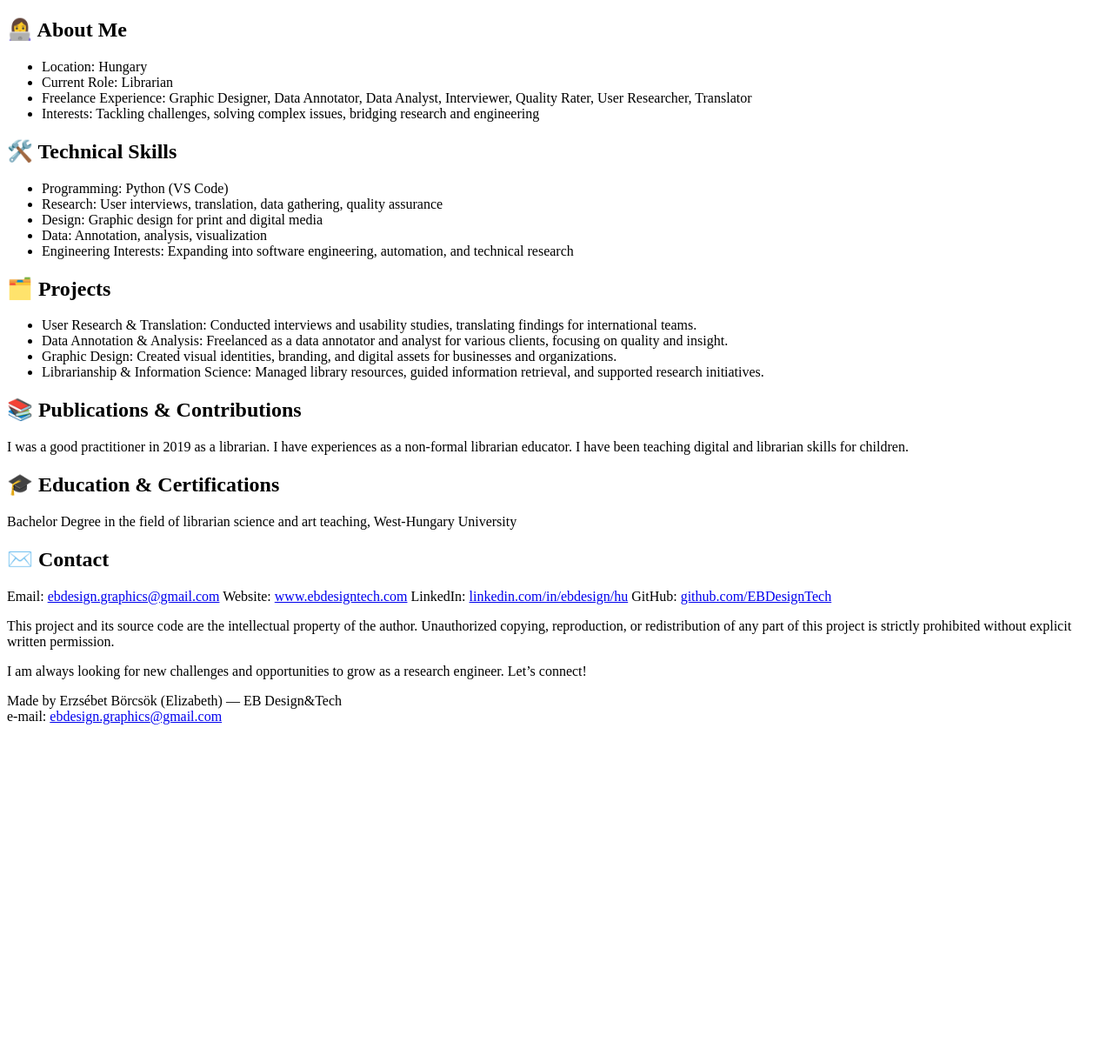
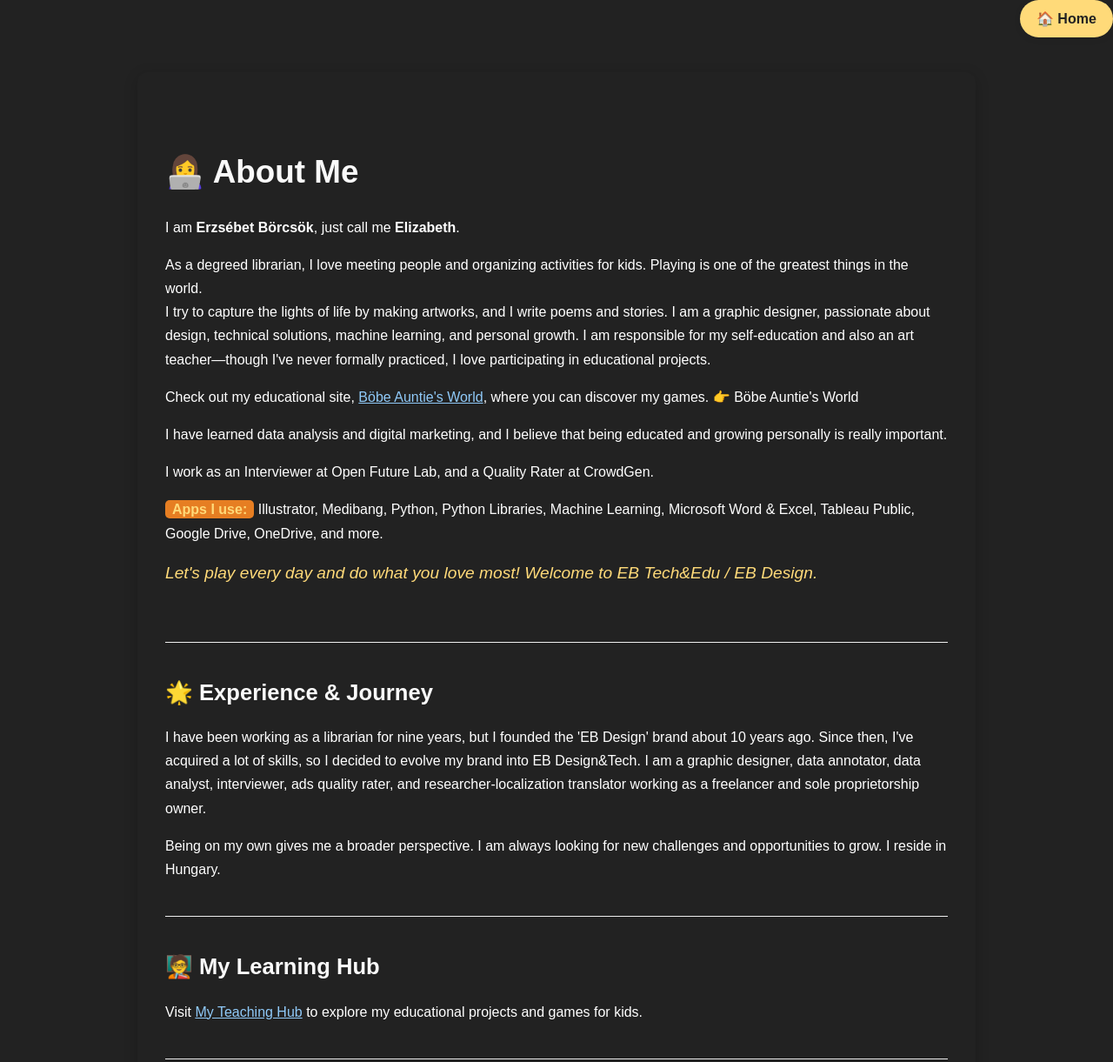
Before and after one commit to EBDesignTech/ebdesigntech.github.io, a plain HTML site: page about.html in a window 1280 px wide. Shown: the top 1221 px of the page at 87% size. Before the commit the page ends 849 px from the top, so only its background shows below. Drawn offline with Linux system fonts and the light colour scheme.

Commit message:
about.html

```diff
--- a/about.html
+++ b/about.html
@@ -1,42 +1,194 @@
 <!DOCTYPE html>
 <html lang="en">
+<head>
+    <div style="text-align: right; margin-bottom: 1.5em;">
+    <a href="index.html" style="
+        display: inline-block;
+        background: #ffda79;
+        color: #222;
+        padding: 0.5em 1.2em;
+        border-radius: 24px;
+        font-weight: bold;
+        text-decoration: none;
+        box-shadow: 0 2px 8px rgba(0,0,0,0.07);
+        transition: background 0.2s;
+    " onmouseover="this.style.background='#ffe082'" onmouseout="this.style.background='#ffda79'">
+        🏠 Home
+    </a>
+</div>
+    <meta charset="UTF-8">
+    <title>About Me | EB Design&Tech</title>
+    <link rel="stylesheet" href="style.css">
+    <style>
+        body {
+            font-family: Arial, sans-serif;
+            background: #222;
+            margin: 0;
+            padding: 0;
+            color: #fff;
+        }
+        .container {
+            max-width: 900px;
+            margin: 40px auto;
+            background: #222;
+            padding: 32px;
+            border-radius: 12px;
+            box-shadow: 0 4px 16px rgba(0,0,0,0.20);
+        }
+        h1, h2 {
+            color: #fafafa;
+        }
+        .section {
+            margin-bottom: 2em;
+        }
+        .highlight {
+            font-weight: bold;
+            color: #ffda79;
+        }
+        a {
+            color: #90caf9;
+            text-decoration: underline;
+        }
+        a:hover {
+            color: #fff176;
+        }
+        .contact-info span {
+            display: block;
+            margin-bottom: 0.5em;
+        }
+        .projects-list, .skills-list {
+            list-style: none;
+            padding-left: 0;
+        }
+        .projects-list li, .skills-list li {
+            margin-bottom: 0.7em;
+        }
+        .motto {
+            font-style: italic;
+            color: #ffda79;
+            font-size: 1.2em;
+            margin-bottom: 2em;
+        }
+        .profile-image {
+            border-radius: 50%;
+            width: 120px;
+            height: 120px;
+            object-fit: cover;
+            margin-bottom: 1em;
+            box-shadow: 0 2px 6px rgba(0,0,0,0.07);
+        }
+        footer {
+            text-align: center;
+            margin-top: 32px;
+            font-size: 0.95em;
+            color: #bbb;
+            background: #111;
+            padding: 16px 0 8px 0;
+            border-radius: 0 0 12px 12px;
+        }
+        @media (max-width: 600px) {
+            .container {
+                padding: 12px;
+            }
+        }
+    </style>
+</head>
+<body>
+    <div class="container">
+        <div class="section">
+            <h1>👩‍💻 About Me</h1>
+            <!-- You can add your profile image here if you wish:
+            <img src="your-photo.jpg" alt="Elizabeth" class="profile-image">
+            -->
+            <p>
+                I am <strong>Erzsébet Börcsök</strong>, just call me <strong>Elizabeth</strong>.
+            </p>
+            <p>
+                As a degreed librarian, I love meeting people and organizing activities for kids. Playing is one of the greatest things in the world.<br>
+                I try to capture the lights of life by making artworks, and I write poems and stories. I am a graphic designer, passionate about design, technical solutions, machine learning, and personal growth. I am responsible for my self-education and also an art teacher—though I've never formally practiced, I love participating in educational projects.
+            </p>
+            <p>
+                Check out my educational site, <a href="https://bobeauntie.hu" target="_blank">Böbe Auntie's World</a>, where you can discover my games. 👉 Böbe Auntie's World
+            </p>
+            <p>
+                I have learned data analysis and digital marketing, and I believe that being educated and growing personally is really important.
+            </p>
+            <p>
+                I work as an Interviewer at Open Future Lab, and a Quality Rater at CrowdGen.
+            </p>
+            <p>
+                <span class="highlight">Apps I use:</span> Illustrator, Medibang, Python, Python Libraries, Machine Learning, Microsoft Word & Excel, Tableau Public, Google Drive, OneDrive, and more.
+            </p>
+            <div class="motto">
+                Let's play every day and do what you love most! Welcome to EB Tech&Edu / EB Design.
+            </div>
+        </div>
+        <div class="section">
+            <h2>🌟 Experience & Journey</h2>
+            <p>
+                I have been working as a librarian for nine years, but I founded the 'EB Design' brand about 10 years ago. Since then, I've acquired a lot of skills, so I decided to evolve my brand into EB Design&Tech. I am a graphic designer, data annotator, data analyst, interviewer, ads quality rater, and researcher-localization translator working as a freelancer and sole proprietorship owner.
+            </p>
+            <p>
+                Being on my own gives me a broader perspective. I am always looking for new challenges and opportunities to grow. I reside in Hungary.
             </p>
         </div>
         <div class="section">
-            <h2>👩‍💻 About Me</h2>
-            <ul class="skills-list">
-                <li><span class="highlight">Location:</span> Hungary</li>
-                <li><span class="highlight">Current Role:</span> Librarian</li>
-                <li><span class="highlight">Freelance Experience:</span> Graphic Designer, Data Annotator, Data Analyst, Interviewer, Quality Rater, User Researcher, Translator</li>
-                <li><span class="highlight">Interests:</span> Tackling challenges, solving complex issues, bridging research and engineering</li>
-            </ul>
+            <h2>🧑‍🏫 My Learning Hub</h2>
+            <p>
+                Visit <a href="https://bobeauntie.hu" target="_blank">My Teaching Hub</a> to explore my educational projects and games for kids.
+            </p>
+        </div>
+        <div class="section">
+            <h2>🖼️ Shop My Designs</h2>
+            <p>
+                You can purchase my design artworks on my <a href="https://gumroad.com/ebdesigntech" target="_blank">Gumroad shop</a>.
+            </p>
         </div>
         <div class="section">
             <h2>🛠️ Technical Skills</h2>
             <ul class="skills-list">
-                <li><span class="highlight">Programming:</span> Python (VS Code)</li>
-                <li><span class="highlight">Research:</span> User interviews, translation, data gathering, quality assurance</li>
+                <li><span class="highlight">Programming:</span> Python (VS Code), Python Libraries</li>
                 <li><span class="highlight">Design:</span> Graphic design for print and digital media</li>
                 <li><span class="highlight">Data:</span> Annotation, analysis, visualization</li>
+                <li><span class="highlight">Research:</span> User interviews, translation, data gathering, quality assurance</li>
                 <li><span class="highlight">Engineering Interests:</span> Expanding into software engineering, automation, and technical research</li>
+                <li><span class="highlight">Apps:</span> Illustrator, Medibang, Tableau Public, Microsoft Office, Google Drive, OneDrive</li>
             </ul>
         </div>
         <div class="section">
             <h2>🗂️ Projects</h2>
             <ul class="projects-list">
-                <li><span class="highlight">User Research & Translation:</span> Conducted interviews and usability studies, translating findings for international teams.</li>
-                <li><span class="highlight">Data Annotation & Analysis:</span> Freelanced as a data annotator and analyst for various clients, focusing on quality and insight.</li>
-                <li><span class="highlight">Graphic Design:</span> Created visual identities, branding, and digital assets for businesses and organizations.</li>
-                <li><span class="highlight">Librarianship & Information Science:</span> Managed library resources, guided information retrieval, and supported research initiatives.</li>
+                <li>
+                    <span class="highlight">Researcher Engineering Localization Translator Portfolio:</span>
+                    <a href="https://github.com/EBDesignTech/Research-Engineering-Localization-Translator-Portfolio" target="_blank">
+                        See my portfolio on GitHub
+                    </a>
+                </li>
+                <li>
+                    <span class="highlight">User Research & Translation:</span> Conducted interviews and usability studies, translating findings for international teams.
+                </li>
+                <li>
+                    <span class="highlight">Data Annotation & Analysis:</span> Freelanced as a data annotator and analyst for various clients, focusing on quality and insight.
+                </li>
+                <li>
+                    <span class="highlight">Graphic Design:</span> Created visual identities, branding, and digital assets for businesses and organizations.
+                </li>
+                <li>
+                    <span class="highlight">Librarianship & Information Science:</span> Managed library resources, guided information retrieval, and supported research initiatives.
+                </li>
             </ul>
         </div>
         <div class="section">
             <h2>📚 Publications & Contributions</h2>
-            <p>I was a good practitioner in 2019 as a librarian. I have experiences as a non-formal librarian educator. I have been teaching digital and librarian skills for children.</p>
+            <p>
+                I was a good practitioner in 2019 as a librarian. I have experience as a non-formal librarian educator and have taught digital and librarian skills to children.
+            </p>
         </div>
         <div class="section">
             <h2>🎓 Education & Certifications</h2>
-            <p>Bachelor Degree in the field of librarian science and art teaching, West-Hungary University</p>
+            <p>
+                Bachelor Degree in librarian science and art teaching, West-Hungary University
+            </p>
         </div>
         <div class="section">
             <h2>✉️ Contact</h2>
@@ -47,20 +199,12 @@
                 <span>GitHub: <a href="https://github.com/EBDesignTech" target="_blank">github.com/EBDesignTech</a></span>
             </div>
         </div>
-        <footer>
-            <p>
-                This project and its source code are the intellectual property of the author. Unauthorized copying, reproduction, or redistribution of any part of this project is strictly prohibited without explicit written permission.
-            </p>
-            <p>
-                I am always looking for new challenges and opportunities to grow as a research engineer. Let’s connect!
-            </p>
-        </footer>
     </div>
-    </body>
     <footer>
         <p>
             Made by Erzsébet Börcsök (Elizabeth) — EB Design&Tech<br>
             e-mail: <a href="mailto:ebdesign.graphics@gmail.com">ebdesign.graphics@gmail.com</a>
         </p>
     </footer>
+</body>
 </html>
```
Lines whose indentation alone changed are shown as unchanged.
